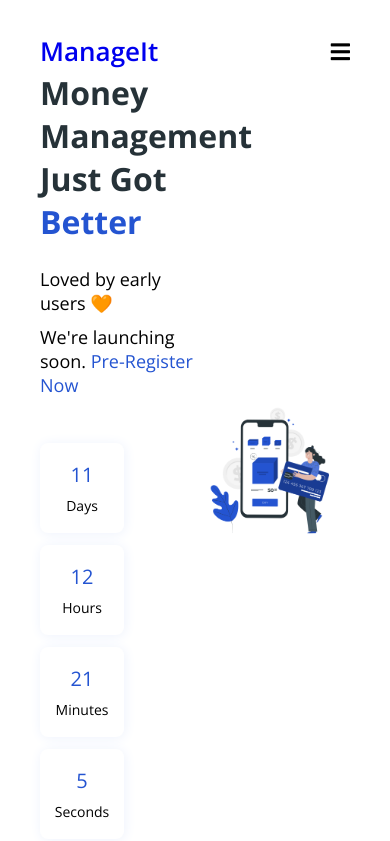
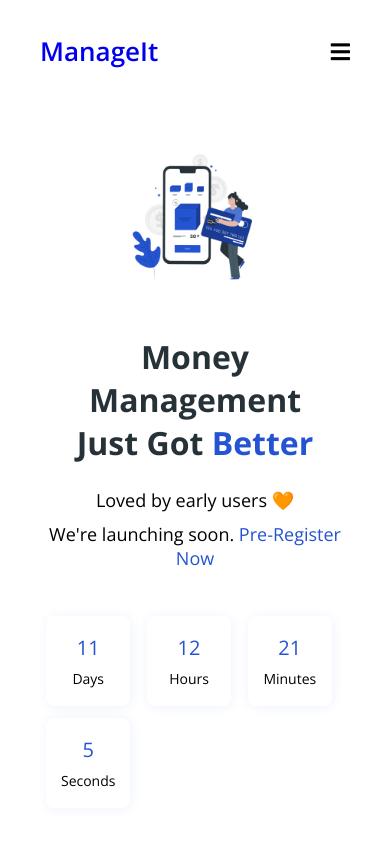
Before and after one commit to Akarshshrivastava/Money-Manager, a plain HTML site: page index.html in a window 390 px wide. Shown: the top 841 px of the page. Drawn offline with nearby package versions, Linux system fonts and the light colour scheme.

Commit message:
fix: hero

```diff
--- a/style.css
+++ b/style.css
@@ -552,6 +552,20 @@ body {
   .navbar .burger:hover{
       color: var(--c-brand-dark);
   }
+  .hero {
+    flex-direction: column-reverse;
+    align-items: center;
+    justify-content: space-between;
+  }
+  .hero .hero-text {
+    text-align: center;
+    align-items: center;
+    justify-content: space-between;
+    width: 96%;
+  }
+  .hero .hero-text .countdown {
+    width: 100%;
+  }
   .faq-section .faq-question {
     font-size: 16px;
   }
```
